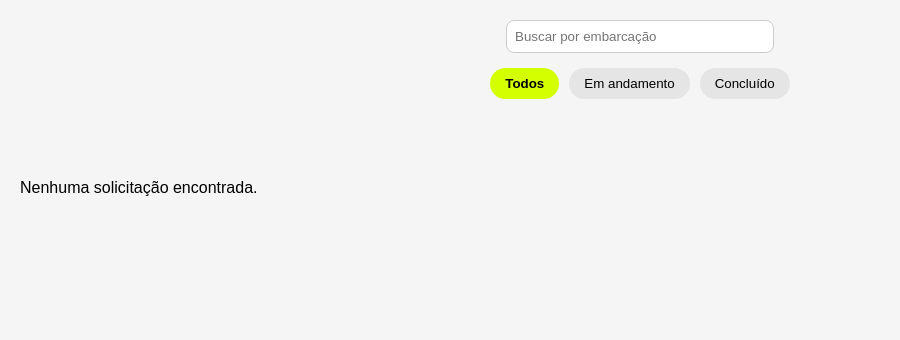
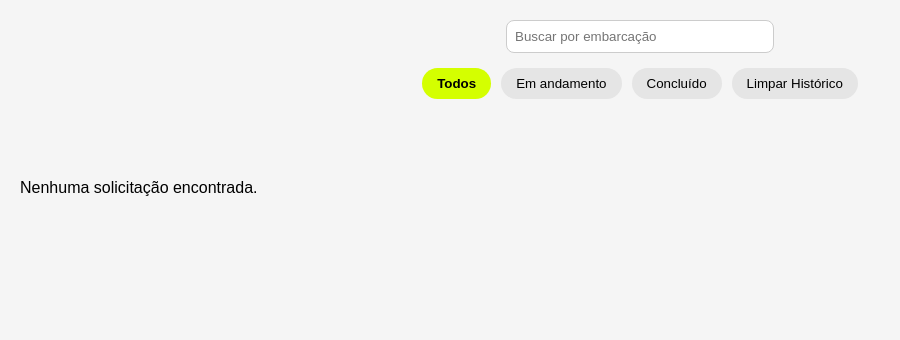
Before and after one commit to Lv16/solicitacao-materiais, a Django app: page /solicitacoes/ in a window 1280 px wide. Shown: the part 98-438 px from the top of the page, without its empty margins (0-900 px from the left). Run offline with Django 5.2, Linux system fonts and the light colour scheme; a user stored in the database is signed in; data that the repository does not hold is empty.

Commit message:
atualização no sistema do front-end com relação a integração ao back-end

```diff
--- a/backend/assets/embarque.css
+++ b/backend/assets/embarque.css
@@ -12,6 +12,8 @@ html,body {
     height: 100%;
     display: flex;
     flex-direction: column;
+    -webkit-user-select: none;
+    user-select: none;
 }
 
 main {
--- a/backend/assets/solicitacoes.css
+++ b/backend/assets/solicitacoes.css
@@ -13,6 +13,8 @@ body {
     height: 100%;
     display: flex;
     flex-direction: column;
+    -webkit-user-select: none;
+    user-select: none;
 }
 
 main {
--- a/backend/assets/solicitacoes.js
+++ b/backend/assets/solicitacoes.js
@@ -102,7 +102,7 @@ function atualizarStatus(id, novoStatus) {
         });
 }
 
-/* NOVA Função para marcar o retorno do material */
+/* Função para marcar o retorno do material */
 function marcarComoRetornado(id) {
     fetch("/solicitacoes/marcar-retorno/", {
         method: "POST",
@@ -126,3 +126,31 @@ function marcarComoRetornado(id) {
             console.error(error);
         });
 }
+
+/* NOVA: Função para limpar o histórico após confirmação */
+function limparHistorico() {
+    if (!confirm("Tem certeza que deseja apagar todo o histórico de solicitações?")) {
+        return;
+    }
+
+    fetch("/solicitacoes/limpar/", {
+        method: "POST",
+        headers: {
+            "Content-Type": "application/x-www-form-urlencoded",
+            "X-CSRFToken": getCookie('csrftoken')
+        }
+    })
+        .then(response => response.json())
+        .then(data => {
+            if (data.success) {
+                alert("Histórico limpo com sucesso!");
+                location.reload();
+            } else {
+                alert("Erro ao limpar histórico: " + data.error);
+            }
+        })
+        .catch(error => {
+            alert("Erro na requisição");
+            console.error(error);
+        });
+}
--- a/backend/core/settings.py
+++ b/backend/core/settings.py
@@ -6,7 +6,7 @@ SECRET_KEY = 'django-insecure-0l+fg!!5ep5ejqivy!3j$&o7#mj%o@be2umd%s%g2#@58*j^gx
 
 DEBUG = True
 
-ALLOWED_HOSTS = []
+ALLOWED_HOSTS = ['192.168.1.64', '127.0.0.1']
 
 INSTALLED_APPS = [
     'django.contrib.admin',
@@ -70,9 +70,9 @@ AUTH_PASSWORD_VALIDATORS = [
     },
 ]
 
-LANGUAGE_CODE = 'en-us'
+LANGUAGE_CODE = 'pt-br'
 
-TIME_ZONE = 'UTC'
+TIME_ZONE = 'America/Sao_Paulo'
 
 USE_I18N = True
 
--- a/backend/materiais/templates/materiais/lista_materiais.html
+++ b/backend/materiais/templates/materiais/lista_materiais.html
@@ -6,7 +6,7 @@
     <meta charset="UTF-8" />
     <meta name="viewport" content="width=device-width, initial-scale=1" />
     <link rel="stylesheet" href="{% static 'embarque.css' %}" />
-    <link rel="shortcut icon" href="{% static 'img/icon.png' %}" type="image/png" />
+    <link rel="shortcut icon" href="{% static 'img/favicon.ico' %}" type="image/x-icon" />
     <title>Solicitação de Material</title>
 </head>
 
--- a/backend/materiais/templates/materiais/lista_solicitacoes.html
+++ b/backend/materiais/templates/materiais/lista_solicitacoes.html
@@ -6,7 +6,7 @@
     <meta charset="UTF-8" />
     <meta name="viewport" content="width=device-width, initial-scale=1" />
     <link rel="stylesheet" href="{% static 'solicitacoes.css' %}" />
-    <link rel="shortcut icon" href="{% static 'img/icon.png' %}" type="image/png" />
+    <link rel="shortcut icon" href="{% static 'img/favicon.ico' %}" type="image/x-icon" />
     <title>Minhas Solicitações</title>
 </head>
 
@@ -49,6 +49,7 @@
                 <button class="filtro ativo" data-status="todos">Todos</button>
                 <button class="filtro" data-status="andamento">Em andamento</button>
                 <button class="filtro" data-status="concluido">Concluído</button>
+                <button type="button" class="filtro"  onclick="limparHistorico()">Limpar Histórico</button>
             </div>
         </div>
         <div class="lista-solicitacoes">
--- a/backend/materiais/templates/registration/login.html
+++ b/backend/materiais/templates/registration/login.html
@@ -6,6 +6,7 @@
     <meta name="viewport" content="width=device-width, initial-scale=1.0">
     <title>Login</title>
     <link rel="stylesheet" href="{% static 'login.css' %}">
+    <link rel="shortcut icon" href="{% static 'img/favicon.ico' %}" type="image/x-icon" />
 </head>
 
 <body>
--- a/backend/materiais/urls.py
+++ b/backend/materiais/urls.py
@@ -8,4 +8,5 @@ urlpatterns = [
     path('solicitacoes/nova/', views.cria_solicitacao, name='cria_solicitacao'),
     path('solicitacoes/atualizar-status/', views.atualizar_status_solicitacao, name='atualizar_status_solicitacao'),
     path('solicitacoes/marcar-retorno/', views.marcar_retorno_material, name='marcar_retorno_material'),
+    path('solicitacoes/limpar/', views.limpar_historico_solicitacoes, name='limpar_historico_solicitacoes'),
 ]
--- a/backend/materiais/views.py
+++ b/backend/materiais/views.py
@@ -7,15 +7,18 @@ from django.http import JsonResponse
 from django.views.decorators.http import require_POST
 from .models import Material, Solicitacao
 
+
 @login_required
 def lista_materiais(request):
     materiais = Material.objects.all()
     return render(request, 'materiais/lista_materiais.html', {'materiais': materiais})
 
+
 @login_required
 def lista_solicitacoes(request):
     solicitacoes = Solicitacao.objects.filter(user=request.user)
     return render(request, 'materiais/lista_solicitacoes.html', {'solicitacoes': solicitacoes})
+
 
 @login_required
 def cria_solicitacao(request):
@@ -79,6 +82,7 @@ def cria_solicitacao(request):
 
     return JsonResponse({'error': 'Método não permitido'}, status=400)
 
+
 @login_required
 @require_POST
 def atualizar_status_solicitacao(request):
@@ -107,6 +111,7 @@ def atualizar_status_solicitacao(request):
     except Solicitacao.DoesNotExist:
         return JsonResponse({'error': 'Solicitação não encontrada'}, status=404)
 
+
 @login_required
 @require_POST
 def marcar_retorno_material(request):
@@ -125,3 +130,14 @@ def marcar_retorno_material(request):
 
     except Solicitacao.DoesNotExist:
         return JsonResponse({'error': 'Solicitação não encontrada'}, status=404)
+
+
+# NOVA VIEW: limpar histórico
+@login_required
+@require_POST
+def limpar_historico_solicitacoes(request):
+    try:
+        Solicitacao.objects.filter(user=request.user).delete()
+        return JsonResponse({'success': True, 'message': 'Histórico limpo com sucesso.'})
+    except Exception as e:
+        return JsonResponse({'error': str(e)}, status=500)
```
Also changed, not shown: backend/assets/img/favicon.ico (added), backend/db.sqlite3.
